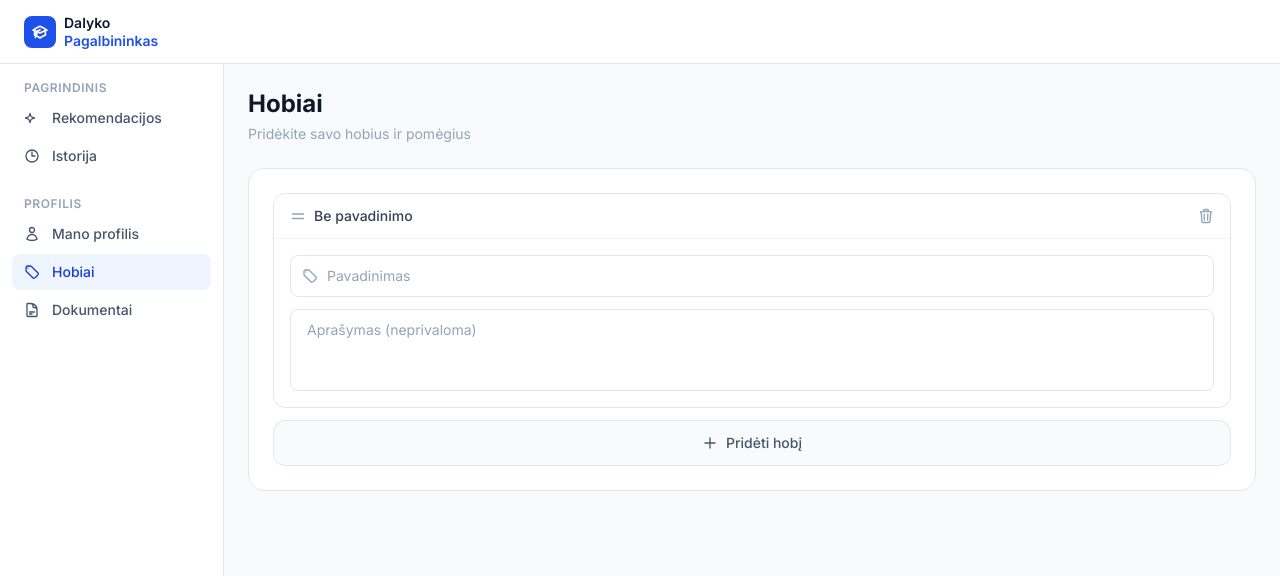
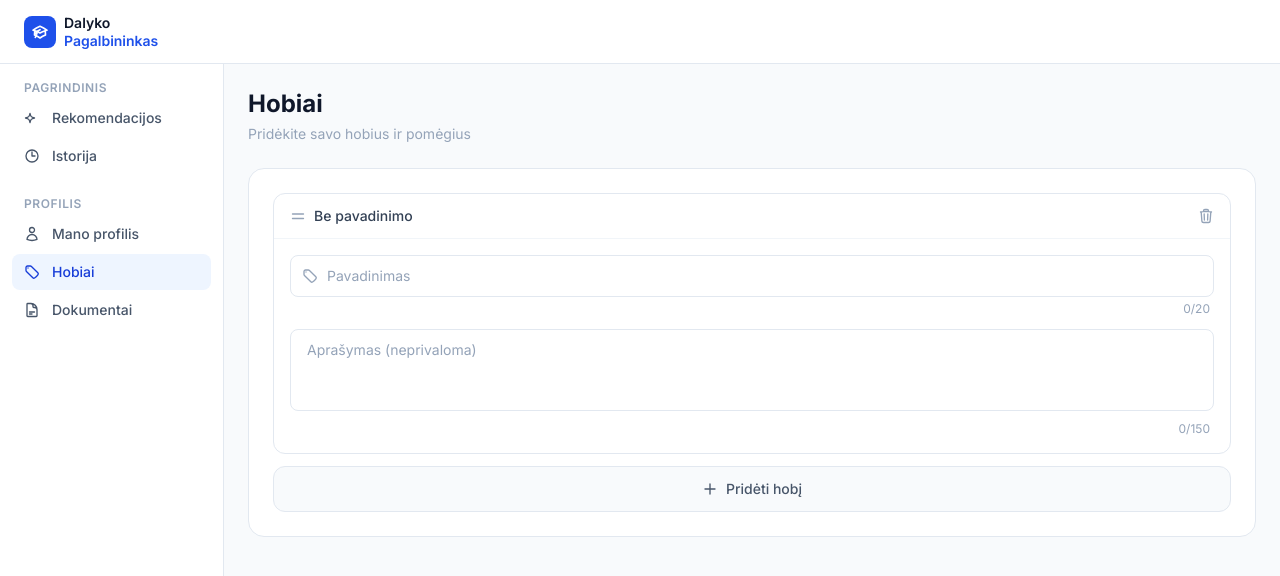
Before and after one commit to novatitas366/Laisvai-pasirenkamo-dalyko-AI-pagalbininkas, a React (Vite) app in the folder client/: page /hobiai in a window 1280 px wide. Shown: the top 576 px of the page. Built offline with nearby package versions, Linux system fonts and the light colour scheme.

Commit message:
SCRUM-30: padaryta hobiu pavadinimo ir aprasymo validacija

```diff
--- a/client/src/components/forms/HobbiesForm.jsx
+++ b/client/src/components/forms/HobbiesForm.jsx
@@ -1,6 +1,12 @@
 import { useState } from 'react'
 
+const NAME_MAX = 20
+const DESC_MAX = 150
+
 function HobbyEntry({ hobby, onRemove, onChange }) {
+  const nameError = hobby.name.length > NAME_MAX
+  const descError = hobby.description.length > DESC_MAX
+
   return (
     <div className="border border-slate-200 rounded-xl mb-3">
       <div className="flex items-center justify-between px-4 py-3 border-b border-slate-100">
@@ -22,6 +28,7 @@ function HobbyEntry({ hobby, onRemove, onChange }) {
         </button>
       </div>
       <div className="p-4 flex flex-col gap-3">
+        <div>
           <div className="relative">
             <svg className="absolute left-3 top-1/2 -translate-y-1/2 w-4 h-4 text-slate-400" fill="none" stroke="currentColor" strokeWidth="2" viewBox="0 0 24 24">
               <path strokeLinecap="round" strokeLinejoin="round" d="M9.568 3H5.25A2.25 2.25 0 003 5.25v4.318c0 .597.237 1.17.659 1.591l9.581 9.581c.699.699 1.78.872 2.607.33a18.095 18.095 0 005.223-5.223c.542-.827.369-1.908-.33-2.607L11.16 3.66A2.25 2.25 0 009.568 3z" />
@@ -32,16 +39,45 @@ function HobbyEntry({ hobby, onRemove, onChange }) {
               placeholder="Pavadinimas"
               value={hobby.name}
               onChange={e => onChange({ ...hobby, name: e.target.value })}
-            className="w-full pl-9 pr-4 py-2.5 border border-slate-200 rounded-lg text-sm text-slate-700 placeholder-slate-400 focus:outline-none focus:ring-2 focus:ring-brand-500 focus:border-transparent"
+              className={`w-full pl-9 pr-4 py-2.5 border rounded-lg text-sm text-slate-700 placeholder-slate-400 focus:outline-none focus:ring-2 focus:border-transparent ${
+                nameError
+                  ? 'border-red-400 focus:ring-red-400'
+                  : 'border-slate-200 focus:ring-brand-500'
+              }`}
             />
           </div>
+          <div className="flex items-center justify-between mt-1 px-1">
+            {nameError
+              ? <p className="text-xs text-red-500">Pavadinimas negali viršyti {NAME_MAX} simbolių</p>
+              : <span />
+            }
+            <p className={`text-xs ml-auto ${nameError ? 'text-red-500' : 'text-slate-400'}`}>
+              {hobby.name.length}/{NAME_MAX}
+            </p>
+          </div>
+        </div>
+        <div>
           <textarea
             placeholder="Aprašymas (neprivaloma)"
             value={hobby.description}
             onChange={e => onChange({ ...hobby, description: e.target.value })}
             rows={3}
-          className="w-full px-4 py-2.5 border border-slate-200 rounded-lg text-sm text-slate-700 placeholder-slate-400 focus:outline-none focus:ring-2 focus:ring-brand-500 focus:border-transparent resize-none"
+            className={`w-full px-4 py-2.5 border rounded-lg text-sm text-slate-700 placeholder-slate-400 focus:outline-none focus:ring-2 focus:border-transparent resize-none ${
+              descError
+                ? 'border-red-400 focus:ring-red-400'
+                : 'border-slate-200 focus:ring-brand-500'
+            }`}
           />
+          <div className="flex items-center justify-between mt-1 px-1">
+            {descError
+              ? <p className="text-xs text-red-500">Aprašymas negali viršyti {DESC_MAX} simbolių</p>
+              : <span />
+            }
+            <p className={`text-xs ml-auto ${descError ? 'text-red-500' : 'text-slate-400'}`}>
+              {hobby.description.length}/{DESC_MAX}
+            </p>
+          </div>
+        </div>
       </div>
     </div>
   )
```
Lines whose indentation alone changed are shown as unchanged.
